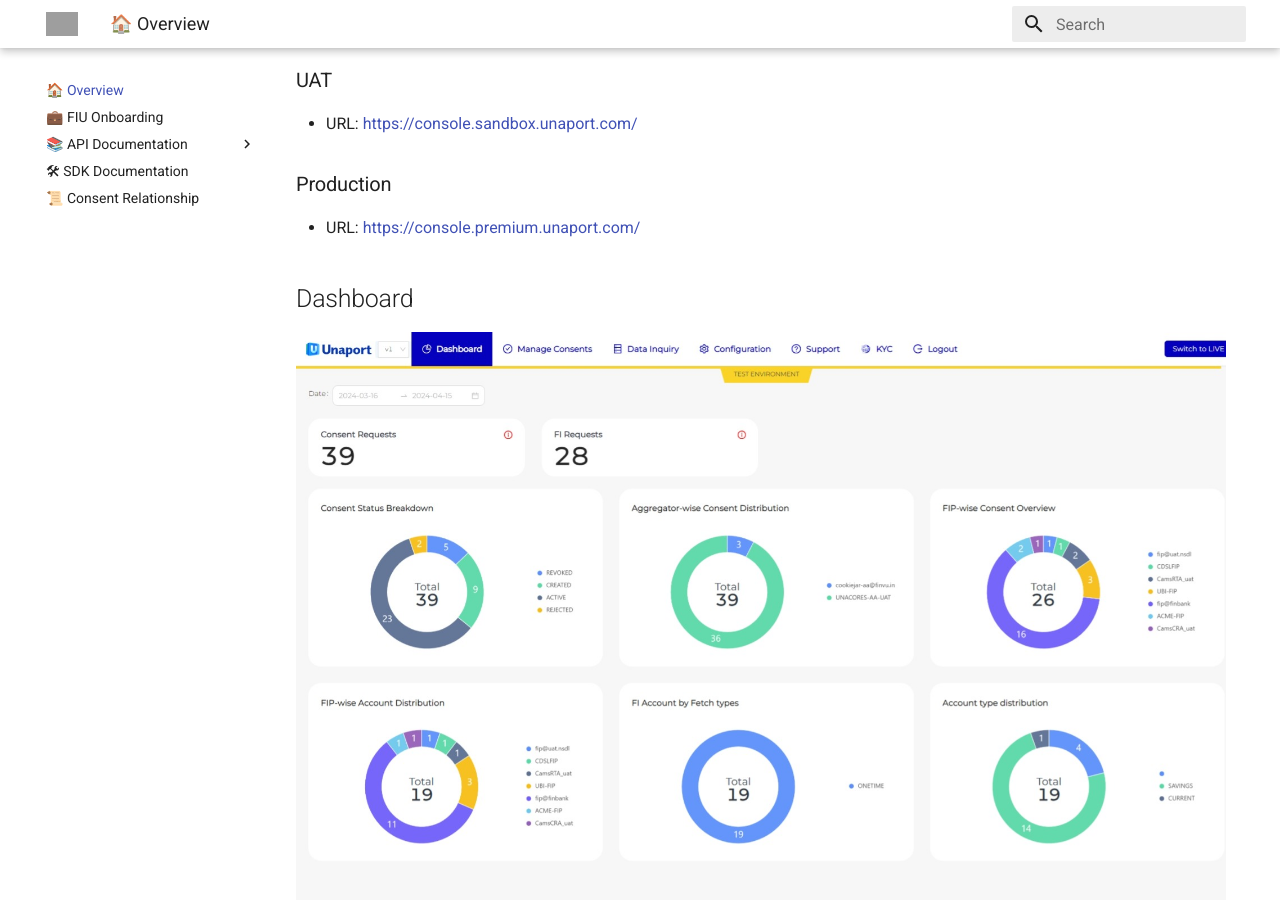
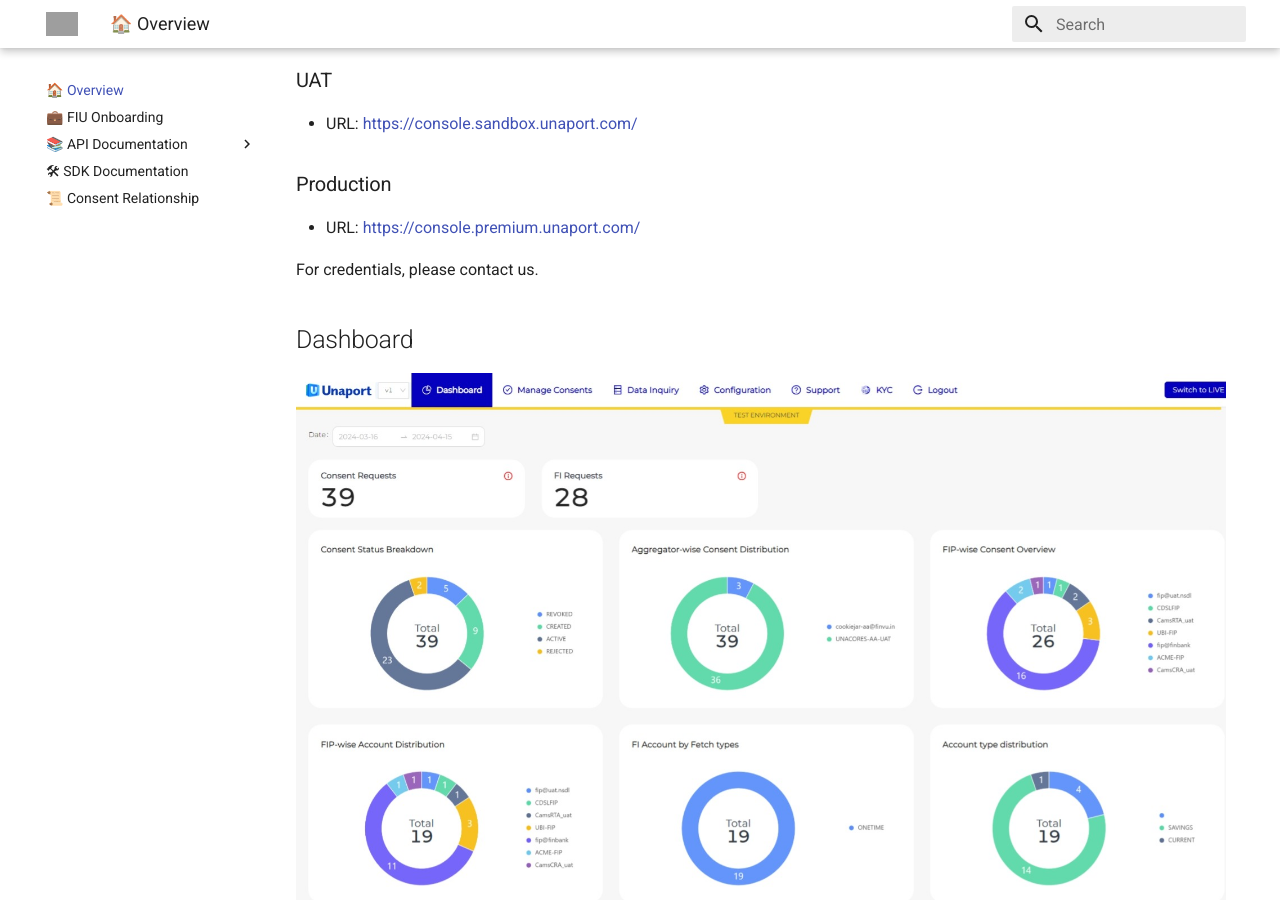
Before and after one commit to Unacores/unaport-docs, an MkDocs documentation site: the page built from docs/index.md, in a window 1280 px wide and 900 px high, scrolled down 333 px. Built offline with MkDocs 1.6.1 and Material for MkDocs 9.7.7, drawn with Linux system fonts in a browser that asks for light colours; grey boxes are pictures that could not be loaded.

Commit message:
initial commit

```diff
--- a/docs/index.md
+++ b/docs/index.md
@@ -11,6 +11,7 @@
 ### Production
 - URL: [https://console.premium.unaport.com/](https://console.premium.unaport.com/)
 
+For credentials, please contact us.
 
 ## Dashboard
 
```
